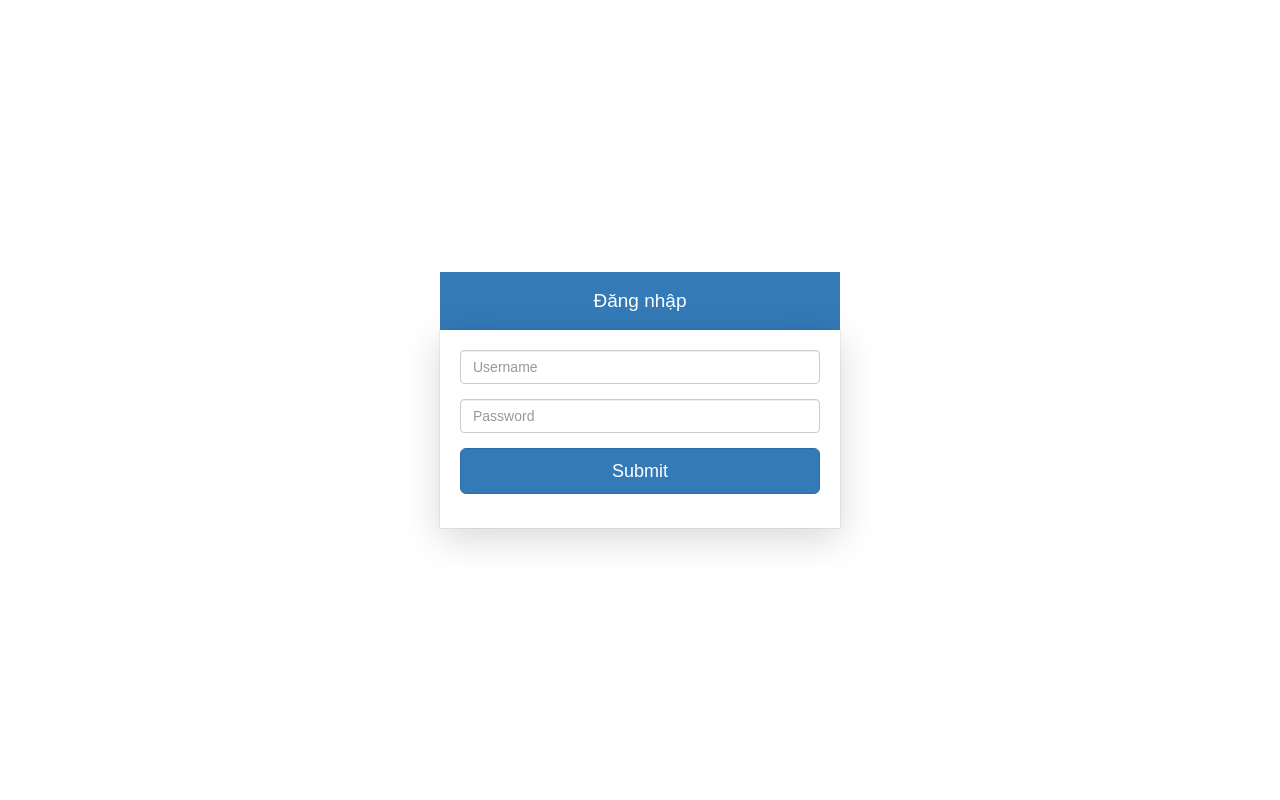
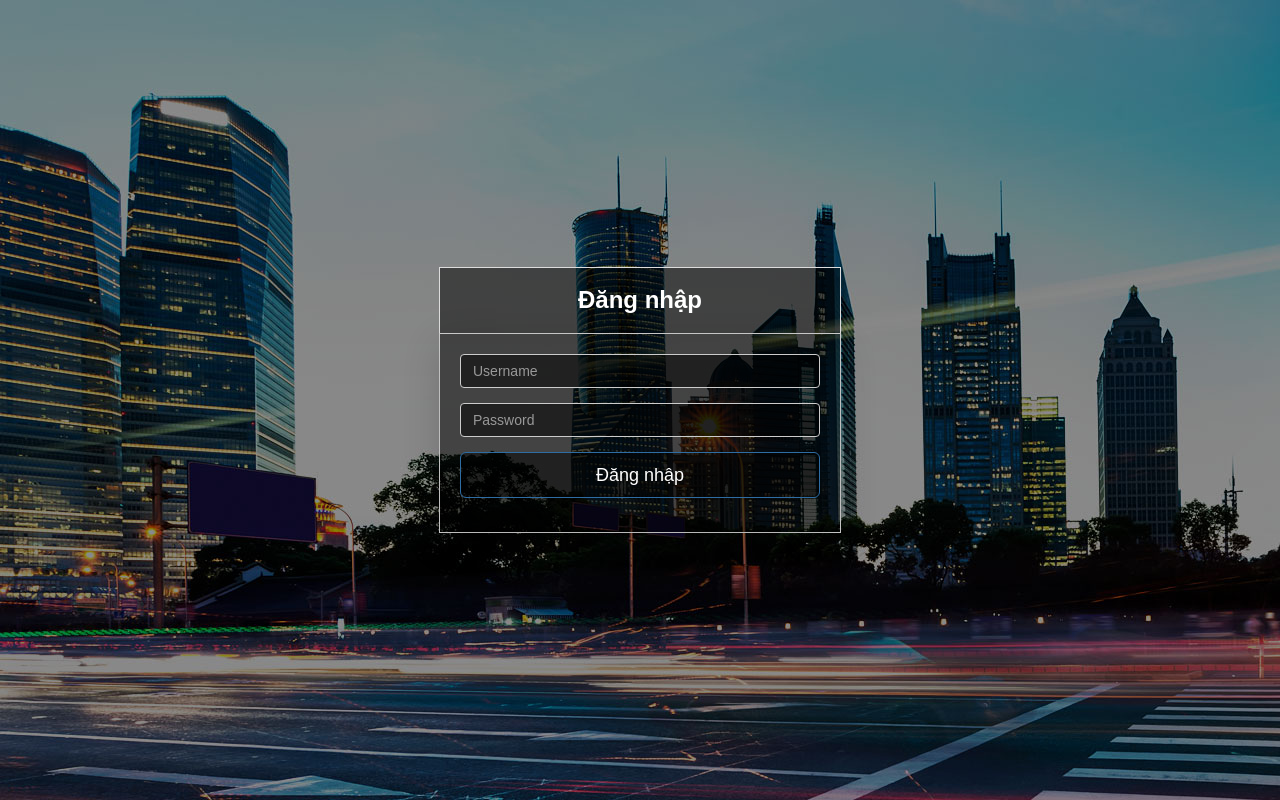
Before and after one commit to phamducmanhh/TH2N4, a PHP site: page /admin/index.php in a window 1280 px wide. Run offline with PHP 8.4, Linux system fonts and the light colour scheme; a stand-in replaces the project's code that opens the database connection.

Commit message:
add css login

```diff
--- a/admin/css/style.css
+++ b/admin/css/style.css
@@ -2229,7 +2229,7 @@ textarea.input {
   padding-top: 15px;
   padding-bottom: 15px;
   background-color: #15161D;
-  height: 50px;
+  height: 66px;
   position: relative;
 }
 #nd {
--- a/admin/index.php
+++ b/admin/index.php
@@ -17,22 +17,28 @@ unset($_SESSION['cart']);
     <meta name="viewport" content="width=device-width, initial-scale=1, shrink-to-fit=no">
     <title>Login</title>
     <!-- Bootstrap CSS -->
+    <link rel="stylesheet" href="https://cdnjs.cloudflare.com/ajax/libs/font-awesome/6.4.2/css/all.min.css" integrity="sha512-z3gLpd7yknf1YoNbCzqRKc4qyor8gaKU1qmn+CShxbuBusANI9QpRohGBreCFkKxLhei6S9CQXFEbbKuqLg0DA==" crossorigin="anonymous" referrerpolicy="no-referrer" />
     <link rel="stylesheet" href="./css/bootstrap.min.css">
     <!-- <link href="../assets/vendor/fonts/circular-std/style.css" rel="stylesheet"> -->
     <link rel="stylesheet" href="./css/style.css">
     <link rel="stylesheet" href="./css/fontawesome-all.css">
     <link rel="stylesheet" href="./css/style2.css">
     <style>
+
         html,
         body {
             height: 100%;
         }
 
         body {
+            background-image: url("img/dn.jpg");
             display: flex;
             flex-direction: column;
             justify-content: center;
             align-items: center;
+        }
+        .wrapper{
+
         }
         .splash-container {
             width: 400px;
@@ -84,24 +90,28 @@ unset($_SESSION['cart']);
         }
     }
     ?>
-    <div class="card-header text-center">Đăng nhập</div>
+    <div class="wrapper" style="border: 1px solid #ddd; background: rgba(0,0,0,0.5);">
+        <div class="card-header text-center" style="background:none; border-bottom: 1px solid #ddd ;font-weight: bold; font-size: 24px">Đăng nhập</div>
         <div class="splash-container">
             <div class="card ">
                 <div class="card-body">
                     <form action="xulydangnhap.php" method="POST">
                         <div class="form-group">
-                        <input class="form-control form-control-lg" name="username" type="text" placeholder="Username" autocomplete="off">
+                            <input style="background: rgba(0,0,0,0.5);" class="form-control form-control-lg" name="username" type="text" placeholder="Username" autocomplete="off">
+
                         </div>
                         <div class="form-group">
-                        <input class="form-control form-control-lg" name="password" type="password" placeholder="Password">
+                            <input style="background: rgba(0,0,0,0.5);" class="form-control form-control-lg" name="password" type="password" placeholder="Password">
                         </div>
-                    <input type="submit" class="btn btn-primary btn-lg btn-block"></input>
+                        <input type="submit"  style="background: rgba(0,0,0,0.5);" class="btn btn-primary btn-lg btn-block" value="Đăng nhập"></input>
                     </form>
                     <div id="dntb" >Đăng nhập thất bại</div>
                     <div id="dnbk" >Tài khoản đã bị khóa</div>
                 </div>
             </div>
         </div>
+    </div>
+
 
     <!-- ============================================================== -->
     <!-- end login page  -->
```
Also changed, not shown: admin/giaodien/header.php (+21 -12 lines), admin/giaodien/product_listing.php (+14 -15 lines), admin/img/dn.jpg (added), img/lg.jpg (added). Lines whose indentation alone changed are shown as unchanged.
